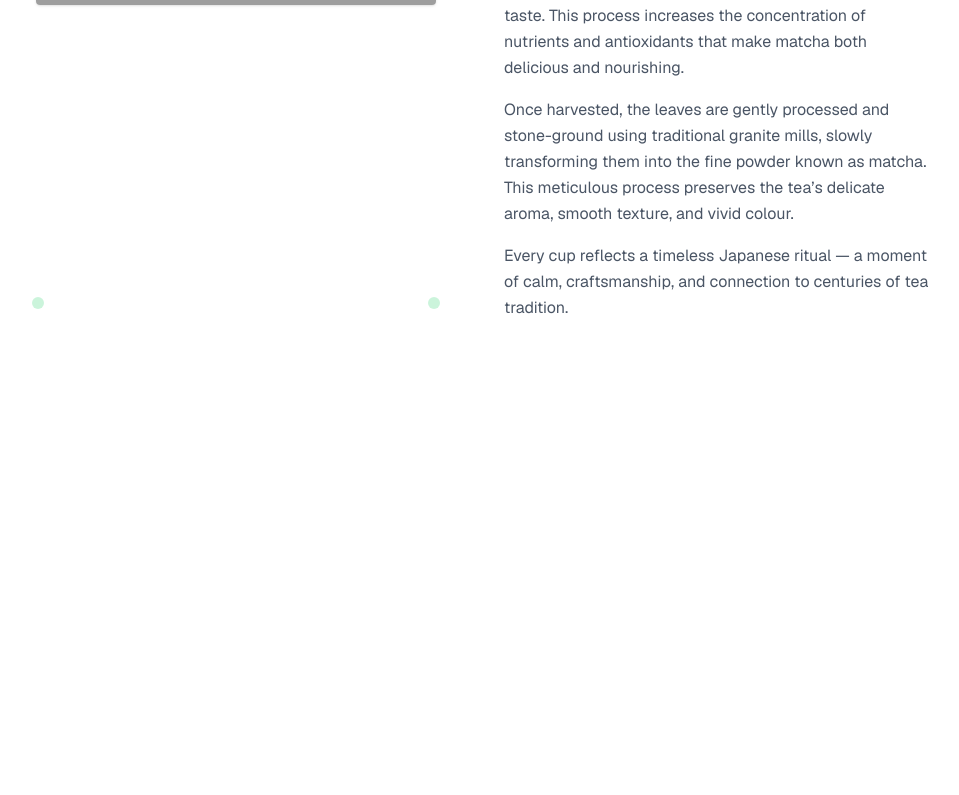
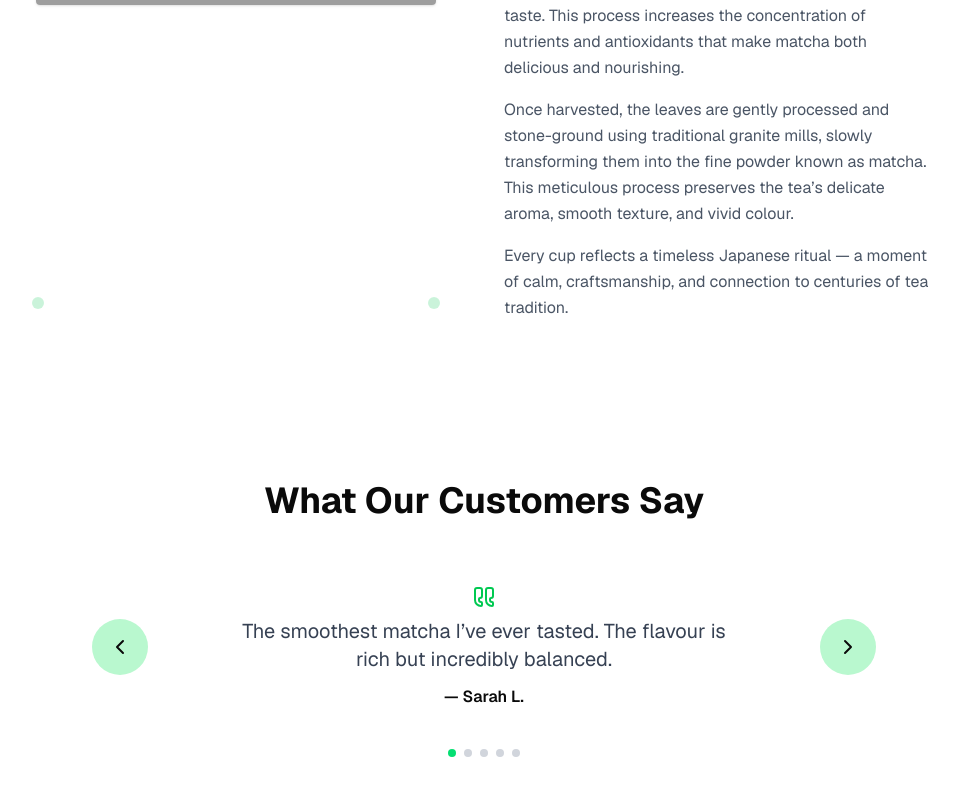
Before and after one commit to aspherr/Uji-Brew, a Next.js app: page / in a window 1280 px wide. Shown: the part 2348-3143 px from the top of the page, without its empty margins (156-1115 px from the left). Before the commit the page ends 2749 px from the top, so only its background shows below. Built offline with nearby package versions, Linux system fonts and the light colour scheme; grey boxes are pictures that could not be loaded; a web font is replaced by a local one.

Commit message:
feat: created testemonials sections

```diff
--- a/src/app/page.tsx
+++ b/src/app/page.tsx
@@ -6,8 +6,32 @@ import { Button } from "@/components/ui/button";
 
 import Navbar from "../components/Navbar";
 import Card from "@/components/Card";
+import Testemonial from "@/components/Testemonial";
 
 export default function Home() {
+  const reviews = [
+    {
+      text: "The smoothest matcha I’ve ever tasted. The flavour is rich but incredibly balanced.",
+      name: "Sarah L."
+    },
+    {
+      text: "I’ve tried many matcha brands and this one is by far my favourite.",
+      name: "Min-seo K."
+    },
+    {
+      text: "This matcha has become part of my daily routine. The flavour is fresh and clean.",
+      name: "Emily R."
+    },
+    {
+      text: "The quality is amazing. The matcha has such a vibrant colour and smooth flavour — it reminds me of tea ceremonies I experienced in Japan.",
+      name: "Yuki T."
+    },
+    {
+      text: "I switched from coffee to matcha and this one is perfect. It gives me calm energy throughout the day and tastes incredible iced or hot.",
+      name: "Ayesha K."
+    }
+  ]
+
   return (
     <div className="w-full min-h-screen">
       <section>
@@ -115,7 +139,7 @@ export default function Home() {
         </div>
       </section>
 
-      <section className="mt-40 mb-20">
+      <section className="mt-40">
         <div className="flex flex-row max-w-4xl mx-auto mt-10 gap-15">
           <div className="relative shrink-0 h-150">
             <Image
@@ -155,6 +179,15 @@ export default function Home() {
           </div>
         </div>
       </section>
+
+      <section className="mt-40 mb-20">
+        <div className="flex flex-col items-center justify-center font-sans">
+          <h1 className="font-bold text-4xl">What Our Customers Say</h1>
+        </div>
+
+        <Testemonial reviews={reviews}/>
+
+      </section>
     </div>
   );
 }
--- /dev/null
+++ b/src/components/Testemonial.tsx
@@ -0,0 +1,65 @@
+"use client"
+
+import { useState } from "react"
+import { Quote, ChevronLeft, ChevronRight } from "lucide-react"
+
+type Review = {
+  text: string
+  name: string
+}
+
+type TestemonialProps = {
+    reviews: Review[]
+}
+
+const Testemonial = ({reviews}: TestemonialProps) => {
+    const [index, setIndex] = useState(0)
+
+    const next = () => {
+        setIndex((index + 1) % reviews.length)
+    }
+
+    const prev = () => {
+        setIndex((index - 1 + reviews.length) % reviews.length)
+    }
+
+    return (
+        <div className="flex flex-col items-center justify-center font-sans mt-10">
+            <div className="flex items-center gap-20 mt-6">
+
+                <button onClick={prev} className="flex items-center justify-center p-4 rounded-full bg-green-200 hover:bg-green-400 transition duration-300">
+                    <ChevronLeft />
+                </button>
+
+                <div className="text-center max-w-lg">
+                    <Quote className="text-green-500 scale-x-[-1] mb-2 mx-auto" />
+
+                    <p className="text-gray-700 text-xl">
+                        {reviews[index].text}
+                    </p>
+
+                    <p className="mt-3 font-semibold font-lg">
+                        — {reviews[index].name}
+                    </p>
+                </div>
+
+                <button onClick={next} className="flex items-center justify-center p-4 rounded-full bg-green-200 hover:bg-green-400 transition duration-300">
+                    <ChevronRight />
+                </button>
+            </div>
+
+            <div className="flex justify-center gap-2 mt-10">
+                {reviews.map((_, i) => (
+                    <div
+                    key={i}
+                    className={`h-2 w-2 rounded-full ${
+                        i === index ? "bg-green-400" : "bg-gray-300"
+                    }`}
+                    />
+                ))}
+            </div>
+        </div>
+    )
+}
+
+export default Testemonial
```
